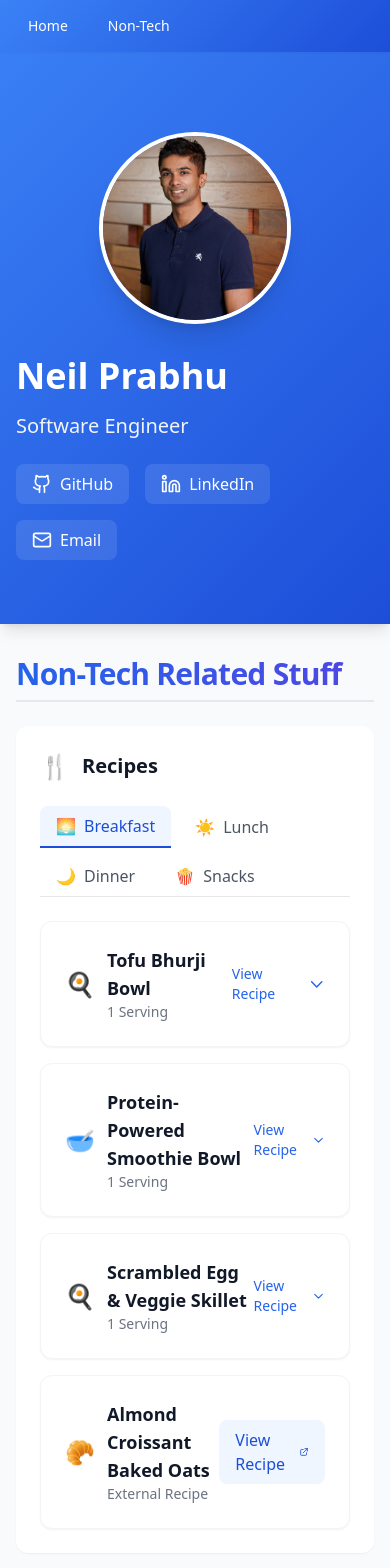
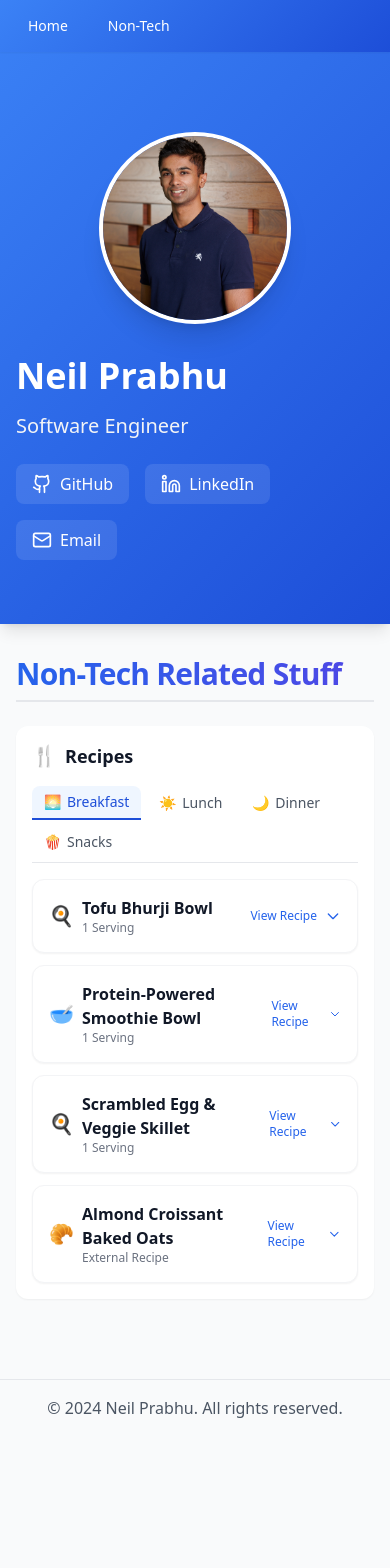
Before and after one commit to NeilPrabhu/NeilPrabhu.github.io, a React (Vite) app: page /non-tech in a window 390 px wide. Shown: the top 1568 px of the page. After the commit the page ends 1436 px from the top, so only its background shows below. Built offline with nearby package versions, Linux system fonts and the light colour scheme.

Commit message:
mobile friendly

```diff
--- a/src/components/NonTech.tsx
+++ b/src/components/NonTech.tsx
@@ -434,19 +434,19 @@ const NonTech = () => {
         Non-Tech Related Stuff
       </h2>
 
-      <div className="bg-white rounded-xl shadow-sm p-6">
-        <div className="flex items-center mb-6">
-          <span className="text-2xl mr-3">🍴</span>
-          <h3 className="text-xl font-semibold text-gray-900">Recipes</h3>
+      <div className="bg-white rounded-xl shadow-sm p-4 sm:p-6">
+        <div className="flex items-center mb-4 sm:mb-6">
+          <span className="text-xl sm:text-2xl mr-2 sm:mr-3">🍴</span>
+          <h3 className="text-lg sm:text-xl font-semibold text-gray-900">Recipes</h3>
         </div>
 
         {/* Tab Navigation */}
-        <div className="flex flex-wrap gap-2 mb-6 border-b border-gray-200">
+        <div className="flex flex-wrap gap-1.5 sm:gap-2 mb-4 sm:mb-6 border-b border-gray-200 pb-1">
           {tabs.map((tab) => (
             <button
               key={tab.id}
               onClick={() => setActiveTab(tab.id)}
-              className={`flex items-center space-x-2 px-4 py-2 rounded-t-lg font-medium transition-colors duration-200 ${
+              className={`flex items-center space-x-1.5 sm:space-x-2 px-3 sm:px-4 py-1.5 sm:py-2 rounded-t-lg text-sm sm:text-base font-medium transition-colors duration-200 ${
                 activeTab === tab.id
                   ? "bg-blue-50 text-blue-700 border-b-2 border-blue-700"
                   : "text-gray-600 hover:text-gray-900 hover:bg-gray-50"
@@ -459,16 +459,107 @@ const NonTech = () => {
         </div>
 
         {/* Recipe Content */}
-        <div className="space-y-4">
+        <div className="space-y-3 sm:space-y-4">
           {recipes[activeTab]?.map((recipe) => (
-            <RecipeCard key={recipe.id} recipe={recipe} />
+            <div key={recipe.id} className="bg-white rounded-xl shadow-sm border border-gray-100 transition-all duration-200 hover:shadow-md">
+              <div
+                className="p-4 sm:p-6 cursor-pointer"
+                onClick={() => toggleRecipe(recipe.id)}
+              >
+                <div className="flex items-center justify-between">
+                  <div className="flex items-center space-x-2 sm:space-x-3">
+                    <span className="text-xl sm:text-2xl">{recipe.emoji}</span>
+                    <div>
+                      <h3 className="text-base sm:text-lg font-semibold text-gray-900">{recipe.title}</h3>
+                      <p className="text-xs sm:text-sm text-gray-500">{recipe.servings}</p>
+                    </div>
+                  </div>
+                  <div className="flex items-center space-x-2">
+                    <span className="text-xs sm:text-sm text-blue-600 font-medium">
+                      {expandedRecipe === recipe.id ? "Hide Recipe" : "View Recipe"}
+                    </span>
+                    <svg
+                      className={`w-4 h-4 sm:w-5 sm:h-5 text-blue-600 transition-transform duration-200 ${
+                        expandedRecipe === recipe.id ? "rotate-180" : ""
+                      }`}
+                      fill="none"
+                      stroke="currentColor"
+                      viewBox="0 0 24 24"
+                    >
+                      <path strokeLinecap="round" strokeLinejoin="round" strokeWidth={2} d="M19 9l-7 7-7-7" />
+                    </svg>
+                  </div>
+                </div>
+              </div>
+
+              {expandedRecipe === recipe.id && (
+                <div className="px-4 sm:px-6 pb-4 sm:pb-6 border-t border-gray-50">
+                  <div className="grid sm:grid-cols-2 gap-4 sm:gap-6 mt-4 sm:mt-6">
+                    <div>
+                      <h4 className="text-xs sm:text-sm font-semibold text-gray-900 mb-2 sm:mb-3 flex items-center">
+                        <span className="text-base sm:text-lg mr-1.5 sm:mr-2">🛒</span>
+                        Ingredients
+                      </h4>
+                      <ul className="space-y-1.5 sm:space-y-2">
+                        {recipe.ingredients.map((ingredient, index) => (
+                          <li key={index} className="text-xs sm:text-sm text-gray-700 leading-relaxed">
+                            {ingredient.startsWith("**") ? (
+                              <span className="font-semibold text-gray-900">
+                                {ingredient.replace(/\*\*/g, "")}
+                              </span>
+                            ) : (
+                              <>• {ingredient}</>
+                            )}
+                          </li>
+                        ))}
+                      </ul>
+                    </div>
+
+                    <div>
+                      <h4 className="text-xs sm:text-sm font-semibold text-gray-900 mb-2 sm:mb-3 flex items-center">
+                        <span className="text-base sm:text-lg mr-1.5 sm:mr-2">👨‍🍳</span>
+                        Instructions
+                      </h4>
+                      <ol className="space-y-2 sm:space-y-3">
+                        {recipe.instructions.map((instruction, index) => (
+                          <li key={index} className="text-xs sm:text-sm text-gray-700 leading-relaxed">
+                            <span className="font-medium text-blue-600 mr-1.5 sm:mr-2">{index + 1}.</span>
+                            <span
+                              dangerouslySetInnerHTML={{
+                                __html: instruction.replace(/\*\*(.*?)\*\*/g, "<strong>$1</strong>")
+                              }}
+                            />
+                          </li>
+                        ))}
+                      </ol>
+
+                      {recipe.tips && recipe.tips.length > 0 && (
+                        <div className="mt-4 sm:mt-6">
+                          <h4 className="text-xs sm:text-sm font-semibold text-gray-900 mb-2 sm:mb-3 flex items-center">
+                            <span className="text-base sm:text-lg mr-1.5 sm:mr-2">💡</span>
+                            Tips
+                          </h4>
+                          <ul className="space-y-1.5 sm:space-y-2">
+                            {recipe.tips.map((tip, index) => (
+                              <li key={index} className="text-xs sm:text-sm text-gray-600 leading-relaxed">
+                                • {tip}
+                              </li>
+                            ))}
+                          </ul>
+                        </div>
+                      )}
+                    </div>
+                  </div>
+                </div>
+              )}
+            </div>
           ))}
         </div>
 
         {recipes[activeTab]?.length === 0 && (
-          <div className="text-center py-12">
-            <span className="text-4xl mb-4 block">🍽️</span>
-            <p className="text-gray-500 italic">No recipes available for this category yet!</p>
+          <div className="text-center py-8 sm:py-12">
+            <span className="text-3xl sm:text-4xl mb-3 sm:mb-4 block">🍽️</span>
+            <p className="text-sm sm:text-base text-gray-500 italic">No recipes available for this category yet!</p>
           </div>
         )}
       </div>
```
